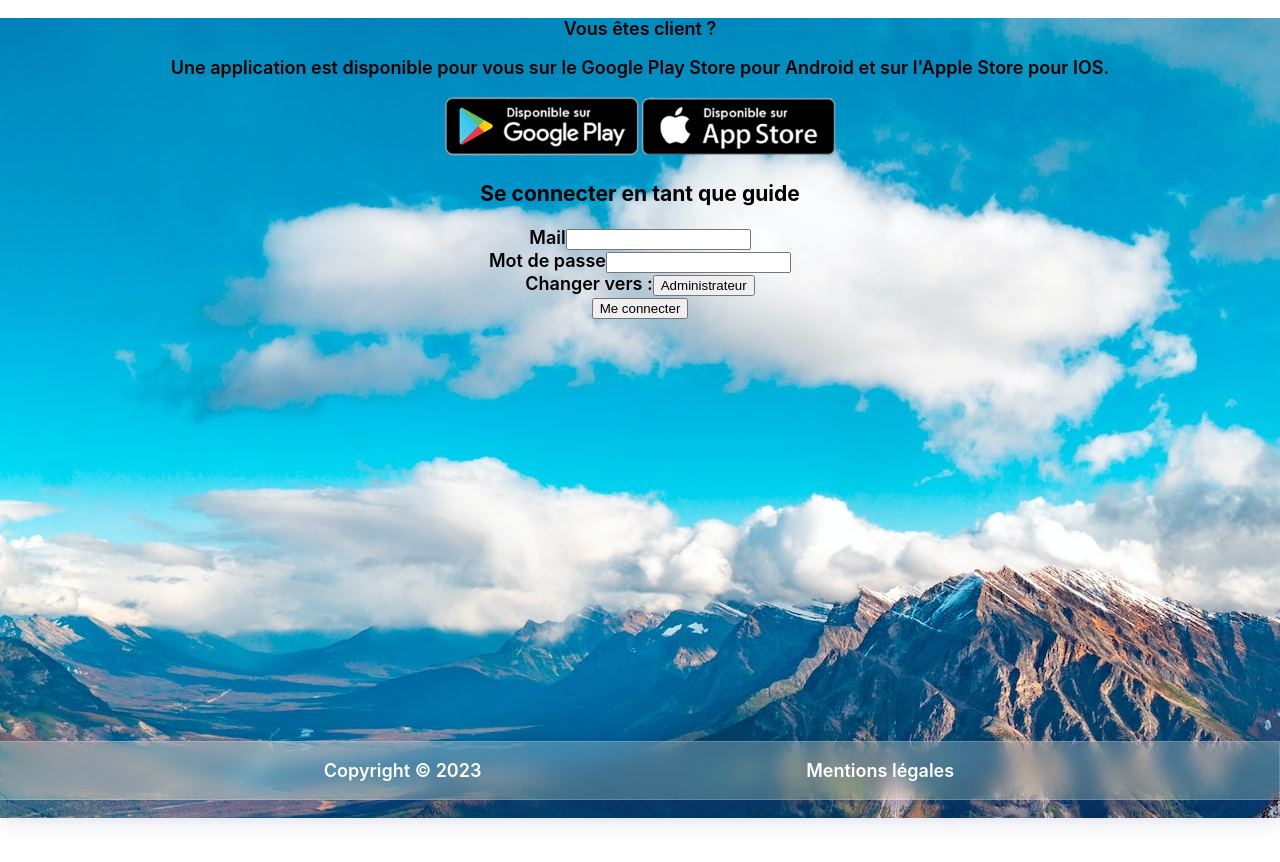
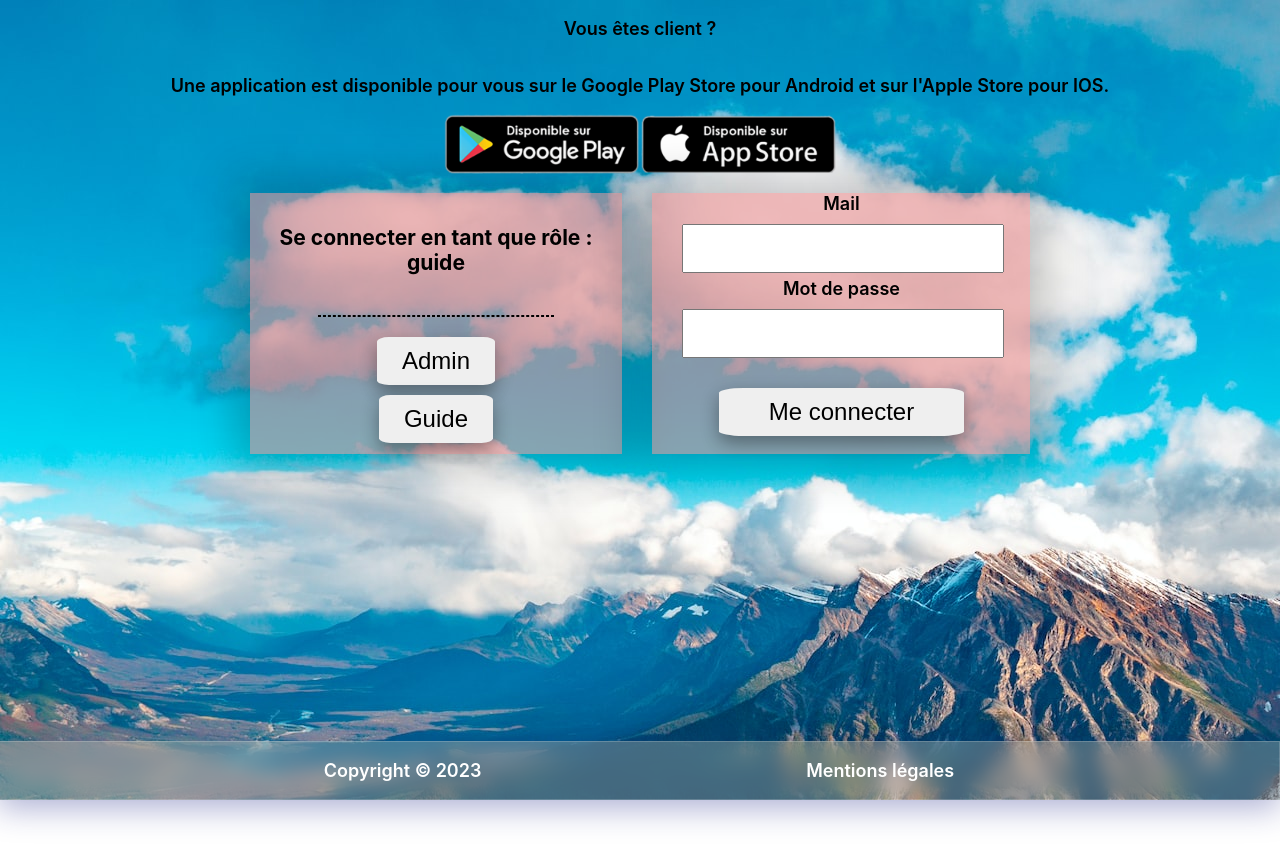
Before and after one commit to ThomasFranchi/My_Trek_Adventure_front-end-, a React (Create React App) app: page / in a window 1280 px wide. Both pictures are taken after a click on the button "Afficher le formulaire". Shown: the top 862 px of the page. After the commit the page ends 800 px from the top, so only its background shows below. Built offline with nearby package versions, Linux system fonts and the light colour scheme; no server answers.

Commit message:
update trek (date) form + wip css (login + footer)

```diff
--- a/src/components/Booking.jsx
+++ b/src/components/Booking.jsx
@@ -6,6 +6,7 @@ function Booking ({userID, date, status})
   const [user, setUser] = useState ([]);
 
   useEffect(() => {getUserFromId()}, [])
+
 
   async function getUserFromId()
   {
@@ -21,7 +22,7 @@ function Booking ({userID, date, status})
             Authorization: "Bearer " + token
         }
     };
-    const response = await fetch("http://localhost:3001/clients/get/:" + new URLSearchParams ({id: userID}), options);
+    const response = await fetch(`http://localhost:3001/clients/get/${userID}`, options);
     const data = await response.json();
     if (!data)
     {
--- a/src/components/atoms/Input.jsx
+++ b/src/components/atoms/Input.jsx
@@ -1,9 +1,9 @@
-function Input({name, label, onChange, min, max, value, type = 'text', required = false}) {
+function Input({ClassName, name, label, onChange, min, max, value, type = 'text', required = false}) {
 
     return (
         <div>
             <label htmlFor={name}>{label}</label>
-            <input name={name} type={type} min={min} max={max} value={value} onChange={onChange} required={required} />
+            <input className={ClassName} name={name} type={type} min={min} max={max} value={value} onChange={onChange} required={required} />
         </div>
     )
 };
--- a/src/components/organisms/Login.jsx
+++ b/src/components/organisms/Login.jsx
@@ -4,7 +4,10 @@ import Input from "../atoms/Input";
 import Button from "../atoms/Button";
 import { UserConnect } from "../../App";
 
+import '../../styles/styleLogin.css';
+
 function Login() {
+  // useState variables
   const { setUserLog } = useContext(UserConnect);
   const navigate = useNavigate();
 
@@ -15,15 +18,16 @@ function Login() {
     mail: "",
     password: "",
   });
-
   const [errorMessage, setErrorMessage] = useState(null);
   const [successMessage, setsuccessMessage] = useState(null);
 
+  // Update inputfields accroding to the value inside
   function handleChange(e) {
     setUser({ ...user, [e.target.name]: e.target.value });
     console.log(e.target.value);
   }
 
+  // Method to login
   async function handleSubmit(e) {
     e.preventDefault();
     const { email, password } = user;
@@ -58,38 +62,23 @@ function Login() {
   }
 
   return (
-    <div>
-      <h3>Se connecter en tant que {loginRole} </h3>
-      <form onSubmit={handleSubmit}>
-        <Input
-          name="mail"
-          label="Mail"
-          onChange={handleChange}
-          value={user.mail}
-          required={true}
-          type= "email"
-        />
-        <Input
-          name="password"
-          label="Mot de passe"
-          onChange={handleChange}
-          value={user.password}
-          type="password"
-          required={true}
-        />
-        <div>
-            Changer vers :
-          {loginRole === "guide" ? <Button onClick={ () => setLoginRole("admin")}>Administrateur</Button>
-          :
-          <Button onClick={() => setLoginRole("guide")}>Guide</Button> }
+    <div id="page">
+      <div class="left">
+        <h3>Se connecter en tant que rôle : <br/>{loginRole} </h3>
+        <hr />
+        <Button ClassName = "roleButton" onClick={ () => setLoginRole("admin")}>Admin</Button>
+        <Button ClassName = "roleButton" onClick={() => setLoginRole("guide")}>Guide</Button>
+      </div>
 
-        </div>
-        <Button>Me connecter</Button>
-
-        {/* <button></button> */}
-      </form>
-      <p>{errorMessage}</p>
-      <p>{successMessage}</p>
+      <div class="right">
+        <form onSubmit={handleSubmit}>
+          <Input name="mail" label="Mail" onChange={handleChange} value={user.mail} required={true} type= "email" />
+          <Input name="password" label="Mot de passe" onChange={handleChange} value={user.password} type="password" required={true} />
+          <Button ClassName = "loginButton" ><span>Me connecter</span></Button>
+        </form>
+        <p>{errorMessage}</p>
+        <p>{successMessage}</p>
+      </div>
     </div>
   );
 }
--- a/src/components/organisms/TreksRegister.jsx
+++ b/src/components/organisms/TreksRegister.jsx
@@ -96,28 +96,28 @@ function TreksRegister() {
       name: "beginDate",
       label: "date de départ",
       value: newTrek.beginDate,
-      required: "{true}",
+      required: true,
       type: "date",
     },
     {
         name: "endDate",
         label: "date d'arrivée",
         value: newTrek.endDate,
-        required: "{true}",
+        required: true,
         type: "date",
     },
     {
         name: "minPlaces",
         label: "min (place)",
         value: newTrek.minPlaces,
-        required: "{true}",
+        required: true,
         type: "number",
     },
     {
         name: "maxPlaces",
         label: "max (place)",
         value: newTrek.maxPlaces,
-        required: "{true}",
+        required: true,
         type: "number",
     },
 ];
--- a/src/styles/App.css
+++ b/src/styles/App.css
@@ -1,6 +1,6 @@
 .App {
   text-align: center;
-  margin-bottom: 100px;
+  margin: 0;
 }
 
 .App-logo {
--- a/src/styles/home.css
+++ /dev/null
@@ -1,18 +0,0 @@
-.homecontainer {
-    height: 100vh;
-    color: black;
-    font-size: 18px;
-    font-weight: 600;
-}
-
-.liform {
-    list-style-type: none;
-}
-
-li {
-    padding-bottom: 3px;
-}
-
-.logohp {
-    height: 60px;
-}
--- a/src/styles/styleFooter.css
+++ b/src/styles/styleFooter.css
@@ -7,7 +7,7 @@
   position: fixed;
   bottom: 0;
   right: 0;
-  background: rgba(255, 255, 255, 0.25);
+  background: rgba(177, 177, 177, 0.377);
   box-shadow: 0 8px 32px 0 rgba(31, 38, 135, 0.37);
   backdrop-filter: blur(10px);
   -webkit-backdrop-filter: blur(10px);
--- /dev/null
+++ b/src/styles/styleHome.css
@@ -0,0 +1,42 @@
+#homecontainer {
+    background-image: url("../pictures/background.jpg");
+    display: flex;
+    flex-direction: column;
+    height: 100vh;
+    color: black;
+    font-size: 18px;
+    font-weight: 600;
+}
+
+.loginFormButton {
+    padding: 50px 25px;
+}
+
+.button {
+    padding: 20px;
+    border-radius: 10%;
+    font-size: 24px;
+    transition-duration: 0.5s;
+    box-shadow: 0 8px 16px 0 rgba(0,0,0,0.2), 0 6px 20px 0 rgba(0,0,0,0.19);
+    border: 0px solid;
+}
+
+.button:hover {
+    background-color: #af4c4c;
+    border: 2px solid #af4c4c;
+    color: white;
+}
+
+
+/* When connected */
+.liform {
+    list-style-type: none;
+}
+
+li {
+    padding-bottom: 3px;
+}
+
+.logohp {
+    height: 60px;
+}
--- /dev/null
+++ b/src/styles/styleLogin.css
@@ -0,0 +1,120 @@
+#page {
+    display: flex;
+    flex-direction: row;
+    place-content: center;
+}
+
+.left {
+    background: #e5888894;
+    box-shadow: 0px 0px 40px 16px rgba(0,0,0,0.22);
+    margin: 15px;
+    padding: 0px 30px;
+    display: flex;
+    flex-direction: column;
+    justify-content: space-evenly;
+    align-items: center;
+}
+
+hr {
+    border: 1px dashed #000000;
+    width: 75%;
+}
+
+/* Buttons admin and guide */
+.roleButton {
+    padding: 10px 25px;
+    border-radius: 10%;
+    font-size: 24px;
+    transition-duration: 0.5s;
+    box-shadow: 0 8px 16px 0 rgba(0,0,0,0.2), 0 6px 20px 0 rgba(0,0,0,0.19);
+    border: 0px solid;
+}
+
+.roleButton:hover {
+    background-color: #af4c4c;
+    color: white;
+}
+
+.roleButton:target {
+    text-decoration: underline;
+}
+
+.right {
+    background: #e5888894;
+    box-shadow: 0px 0px 40px 16px rgba(0,0,0,0.22);
+    margin: 15px;
+    padding: 0px 30px;
+}
+
+/* Login Form */
+
+.inputForm {
+    display: flex;
+    flex-direction: column;
+    margin: 30px 0px 15px 0px;
+    align-items: center;
+    align-content: center;
+}
+
+input
+{
+    width: 100%;
+    margin: 10px 20px 5px 0px;
+    padding: 15px 0px;
+    outline: none;
+}
+
+label
+{
+    text-align: center;
+    margin: 0px 0px 0px 0px;
+}
+
+/* Login button */
+.loginButton {
+    margin-top: 25px;
+    padding: 10px 50px;
+    border-radius: 10%;
+    font-size: 24px;
+    transition-duration: 0.5s;
+    box-shadow: 0 8px 16px 0 rgba(0,0,0,0.2), 0 6px 20px 0 rgba(0,0,0,0.19);
+    border: 0px solid;
+}
+
+.loginButton:hover {
+    background-color: #af4c4c;
+    color: white;
+}
+
+.loginButton span {
+    cursor: pointer;
+    display: inline-block;
+    position: relative;
+    transition-duration: 0.2s;
+  }
+
+.loginButton span:after {
+    content: '\00bb';
+    position: absolute;
+    opacity: 0;
+    top: 0;
+    right: -20px;
+    transition: 0.0s;
+}
+
+.loginButton:hover span {
+    padding-right: 25px;
+}
+
+.loginButton:hover span:after {
+    opacity: 1;
+    right: 0;
+}
+
+@media screen and (max-width: 600px) {
+    #page {
+        height: auto;
+        display: flex;
+        flex-direction: column;
+    }
+}
--- a/src/views/Home.jsx
+++ b/src/views/Home.jsx
@@ -5,19 +5,19 @@ import Button from "../components/atoms/Button";
 import Login from "../components/organisms/Login";
 import Topbar from "../components/Topbar";
 import Footer from "../components/Footer";
-import '../styles/home.css';
+import Logo_Google from "../pictures/logo_GooglePlay.png";
+import Logo_Apple from "../pictures/logo_AppleStore.png";
 import { UserConnect } from "../App";
 
-import Logo_Google from "../pictures/logo_GooglePlay.png";
-import Logo_Apple from "../pictures/logo_AppleStore.png";
-import homebackg from "../pictures/homebackg.jpg";
+import '../styles/styleHome.css';
 
 function Home() {
+  // useState variables
   const [displayLoginForm, setDisplayLoginForm] = useState(false);
   const {userLog} = useContext(UserConnect);
-  console.log({userLog});
+
   return (
-    <div className="homecontainer" style={{ backgroundImage:`url(${homebackg})` }}>
+    <div id="homecontainer">
       {userLog && (
         <>
           <Topbar />
@@ -32,10 +32,12 @@ function Home() {
       {!userLog && (
         <>
         {!displayLoginForm && (
-          <Button onClick={() => setDisplayLoginForm(true)}> Afficher le formulaire </Button>
+          <div className="loginFormButton">
+            <Button ClassName = "button" onClick={() => setDisplayLoginForm(true)}> Afficher le formulaire </Button>
+          </div>
         )}
         {displayLoginForm && (
-          <Login />
+            <Login />
         )}
         </>
       )}
@@ -52,7 +54,7 @@ function Home() {
         </div>
       )}
       <div>
-      <Footer />
+        <Footer />
       </div>
     </div>
   );
--- a/src/views/SingleParcoursView.jsx
+++ b/src/views/SingleParcoursView.jsx
@@ -74,13 +74,6 @@ function SingleParcoursView() {
       type: "number",
     },
     {
-      name: "difficulty",
-      label: "Difficulté",
-      value: newParcours.difficulty,
-      type: "number",
-      max: 3
-    },
-    {
       name: "price",
       label: "Prix du parcours",
       value: newParcours.price,
@@ -121,7 +114,7 @@ function SingleParcoursView() {
     setDeleteAlert(state);
   }
 
-  // Update a guide
+  // Update a parcours
   async function updateParcours(e)
   {
     e.preventDefault();
@@ -200,6 +193,17 @@ function SingleParcoursView() {
                 onChange={handleChange}
                 />
               ))}
+              <label>Difficulté</label>
+            <select
+              name="difficulty"
+              value={newParcours.difficulty}
+              onChange={handleChange}
+            >
+            <option value="0"> Sélectionner une difficulté </option>
+            <option value="1"> 1 </option>
+            <option value="2"> 2 </option>
+            <option value="3"> 3 </option>
+          </select>
               <div className="clientInfos">
                 <Button>Valider</Button>
                 <Button onClick = {() => setEditMode(!editMode)}>Annuler les changements</Button>
--- a/src/views/TrekSingleView.jsx
+++ b/src/views/TrekSingleView.jsx
@@ -6,16 +6,33 @@ import Footer from "../components/Footer";
 import Booking from "../components/Booking";
 
 import Button from "../components/atoms/Button";
+import Input from "../components/atoms/Input";
 
 function SingleTrekView() {
   const [trek, setTrek] = useState({})
-  const [trekBookings, setTrekBookings] = useState([])
+  const [newTrek, setNewTrek] = useState({
+    parcours: "", guide: "", beginDate: "", endDate: "", minPlaces: "", maxPlaces: "", trekState: ""});
+  const [trekBookings, setTrekBookings] = useState([]);
+
+  // Guides and parcours iy user wants to change trek
+  const [parcoursList, setParcoursList] = useState([]);
+  const [guidesList, setGuidesList] = useState([]);
+
+  // Guide and parcours for trek
   const [guide, setGuide] = useState ([]);
   const [parcours, setParcours] = useState ([]);
 
+
+  function handleChange(e) {
+    console.log(e.target.name + " " + e.target.value);
+    setNewTrek({ ...newTrek, [e.target.name]: e.target.value });
+  }
+
+  const [editMode, setEditMode] = useState (false); // For the task to edit
   let params = useParams();
   const navigate = useNavigate();
-  useEffect(() => {displayTrek()}, [])
+  useEffect(() => {displayTrek()}, []);
+  useEffect(() => {getParcoursAndGuides()}, []);
 
   async function displayTrek()
   {
@@ -43,6 +60,39 @@ function SingleTrekView() {
     }
   }
 
+  // Get parcours and guides
+  async function getParcoursAndGuides () {
+    const token = localStorage.getItem("token");
+
+    let options = {
+      method: "GET",
+      headers: {
+        "Content-Type": "application/json",
+        Authorization: "bearer " + token,
+      }
+    };
+
+    const parcoursResponse = await fetch('http://localhost:3001/parcours', options);
+    const parcoursData = await parcoursResponse.json();
+    if (!parcoursData) {
+      setParcoursList([]);
+    }
+
+    if (Array.isArray(parcoursData)) {
+      setParcoursList(parcoursData);
+    }
+
+    const guidesResponse = await fetch('http://localhost:3001/guides', options);
+    const guidesData = await guidesResponse.json();
+    if (!guidesData) {
+      setGuidesList([]);
+    }
+
+    if (Array.isArray(guidesData)) {
+      setGuidesList(guidesData);
+    }
+  }
+
   async function getParcoursAndGuideFromIds(trekID, guideID)
   {
     let token = localStorage.getItem("token");
@@ -57,7 +107,7 @@ function SingleTrekView() {
             Authorization: "Bearer " + token
         }
     };
-    const parcoursResponse = await fetch("http://localhost:3001/parcours/get/:" + new URLSearchParams ({id: trekID}), options);
+    const parcoursResponse = await fetch(`http://localhost:3001/parcours/get/${trekID}`, options);
     const parcoursData = await parcoursResponse.json();
     if (!parcoursData)
     {
@@ -65,7 +115,7 @@ function SingleTrekView() {
     }
     setParcours(parcoursData);
 
-    const guideResponse = await fetch(`http://localhost:3001/guides/get/:` + new URLSearchParams ({id: guideID}), options);
+    const guideResponse = await fetch(`http://localhost:3001/guides/get/${guideID}`, options);
     const guideData = await guideResponse.json();
     console.log(guideData);
     if (!guideData)
@@ -75,9 +125,66 @@ function SingleTrekView() {
     setGuide(guideData);
   }
 
+  const itemsArray = [
+    {
+      name: "beginDate",
+      label: "Date de départ",
+      value: newTrek.beginDate,
+      type: "date",
+    },
+    {
+      name: "endDate",
+      label: "Date de fin",
+      value: newTrek.endDate,
+      type: "date",
+    },
+    {
+      name: "minPlaces",
+      label: "Places minimum",
+      value: newTrek.minPlaces,
+      type: "number",
+  },
+  {
+      name: "maxPlaces",
+      label: "Places maximum",
+      value: newTrek.maxPlaces,
+      type: "number",
+  },
+  ];
+
   function backToTreksList()
   {
     navigate("/treks");
+  }
+
+  // Update a parcours
+  async function updateTrek(e)
+  {
+    e.preventDefault();
+
+    var obj = {};
+    obj.user = newTrek;
+    obj.slug = trek.slug;
+
+    let token = localStorage.getItem("token");
+    const options =
+    {
+      method: 'PUT',
+      headers:
+      {
+        "Content-Type": "application/json",
+        Authorization : "Bearer " + token
+      },
+      body: JSON.stringify(obj)
+    };
+    const response = await fetch(`http://localhost:3001/treks/update/`, options);
+    const data = await response.json();
+    console.log(data.status);
+    if (data.status === 200)
+    {
+      setEditMode(!editMode)
+      navigate('/treks/');
+    }
   }
 
   return (
@@ -86,6 +193,50 @@ function SingleTrekView() {
       <h1>Page du trek</h1>
       <div id="post">
         <div className="content">
+          {editMode && (
+            <form onSubmit={updateTrek}>
+              <div>
+                <label>Parcours</label>
+                <select name="parcours" value={newTrek.parcours} onChange={handleChange} >
+                  <option value="" selected disabled hidden>Choisissez un parcours</option>
+                  {parcoursList.map((parcours) => ( <option value={parcours.slug}> {parcours.name} </option> ))}
+                </select>
+              </div>
+              <div>
+                <label>Guide</label>
+                <select name="guide" value={newTrek.guide} onChange={handleChange}>
+                  <option value="" selected disabled hidden>Choisissez un guide</ option>
+                  {guidesList.map((guide) => ( <option value={guide.slug}> {`${guide.firstName} ${guide.lastName}`}</option>))}
+                </select>
+              </div>
+              <div>
+                {itemsArray.map((item) => (
+                  <Input
+                  name={item.name}
+                  label={item.label}
+                  value={item.value}
+                  required={item.required}
+                  type={item.type}
+                  onChange={handleChange}
+                  />
+                ))}
+                <label>Etat du trek</label>
+                  <select name="trekState" value={newTrek.trekState} onChange={handleChange} >
+                    <option value=""> Sélectionner un état </option>
+                    <option value="A venir"> A venir </option>
+                    <option value="En cours"> En cours </option>
+                    <option value="Terminé"> Terminé </option>
+                    <option value="Annulé"> Annulé </option>
+                  </select>
+                <div className="clientInfos">
+                  <Button>Valider</Button>
+                  <Button onClick = {() => setEditMode(!editMode)}>Annuler les changements</Button>
+                </div>
+              </div>
+            </form>
+          )}
+          {!editMode && (
+            <div>
               <div className="gameInfos">
                 <p><span className="userInfo">Animé par </span> {guide.firstName} {guide.lastName}</p>
                 <p><span className="userInfo">Date de début :</span> {trek.beginDate} </p>
@@ -93,6 +244,7 @@ function SingleTrekView() {
                 <p><span className="userInfo">Places minimum :</span> {trek.minPlaces} places</p>
                 <p><span className="userInfo">Places maximium :</span> {trek.maxPlaces} places</p>
               </div>
+              <Button onClick = {() => setEditMode(!editMode)}>Editer le trek</Button>
               <div className="gameInfos">
                 <p>Réservations</p>
                 {trekBookings.map((booking) => (
@@ -103,9 +255,11 @@ function SingleTrekView() {
                     />
                 ))}
               </div>
+              <Button onClick = {() => backToTreksList()}>Retour aux treks</Button>
+            </div>
+          )}
       </div>
       </div>
-      <Button onClick = {() => backToTreksList()}>Retour aux treks</Button>
       <div>
         <Footer />
       </div>
```
Also changed, not shown: src/pictures/background.jpg (renamed from src/pictures/homebackg.jpg). Lines whose indentation alone changed are shown as unchanged.
